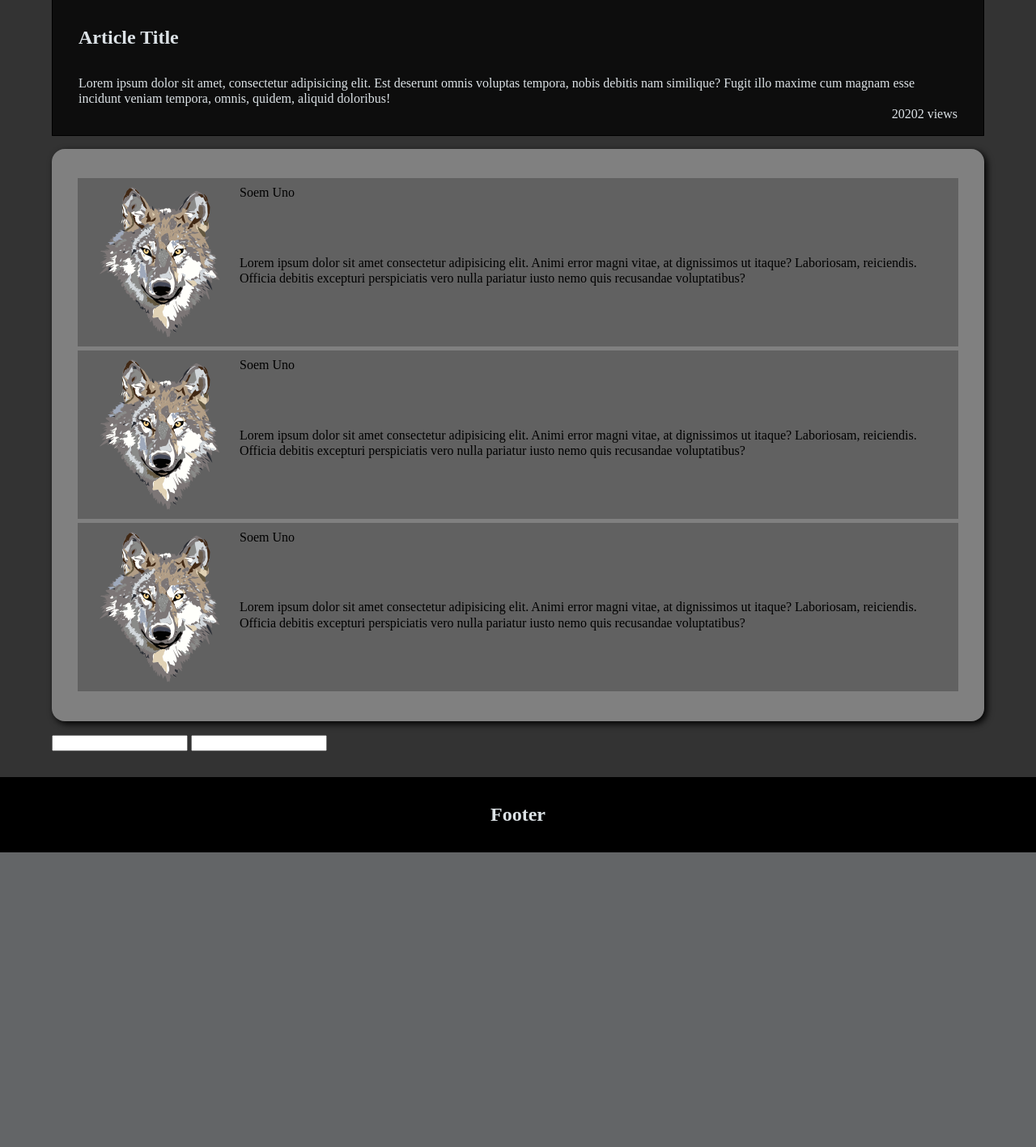
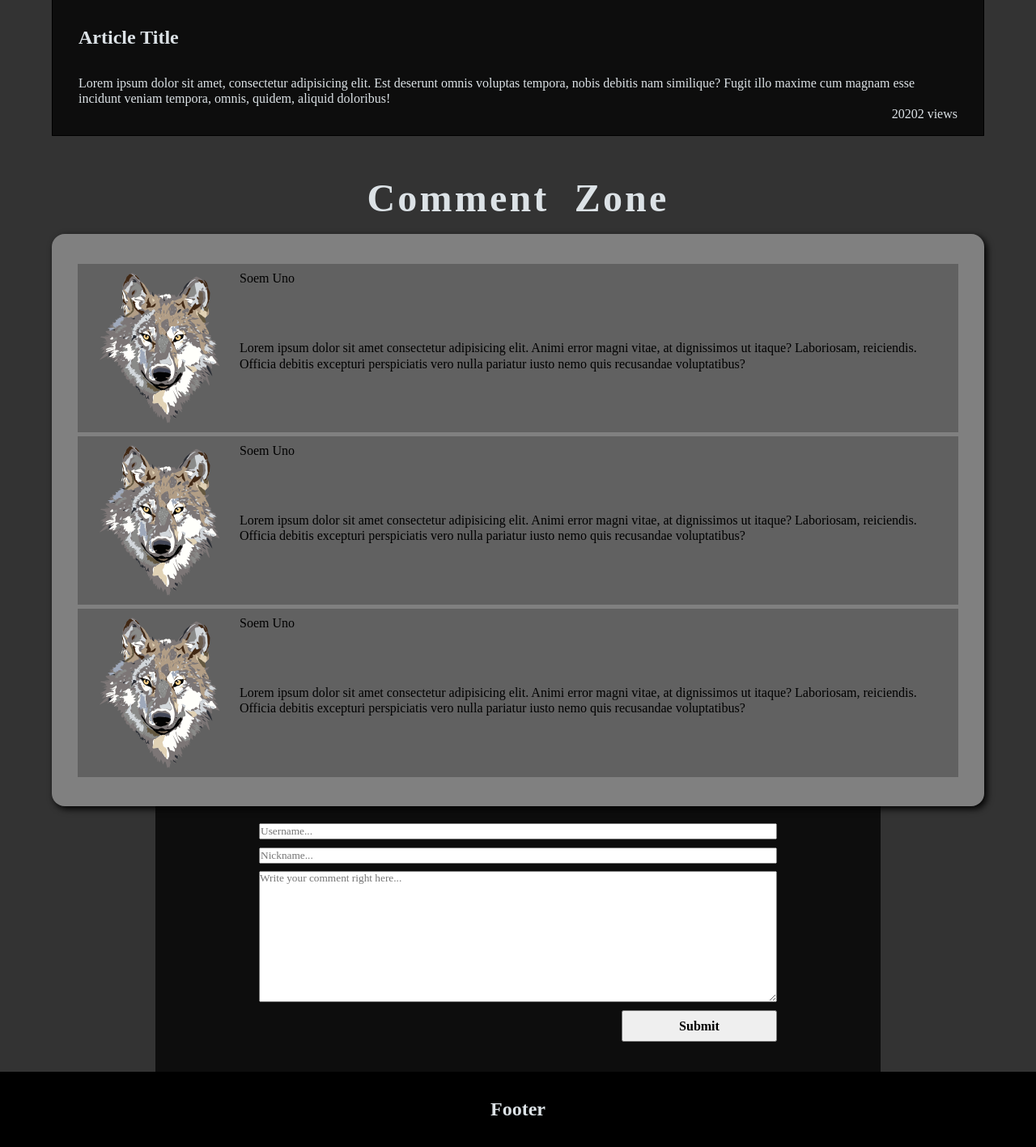
Before and after one commit to Max0nyshchenko/Nature-blog.20.05, a PHP site: page /pages/article.php in a window 1280 px wide. Shown: the part 841-2258 px from the top of the page at 81% size. Before the commit the page ends 1894 px from the top, so only its background shows below. Run offline with PHP 8.4, Linux system fonts and the light colour scheme; some web fonts are replaced.

Commit message:
form comment

```diff
--- a/pages/article.php
+++ b/pages/article.php
@@ -71,6 +71,7 @@ require "../includes/config.php";
 
       <!-- Comment -->
       <div class="articlephp-comments-wrap">
+        <h1>Comment Zone</h1>
         <div class="articlephp-comments">
           <div class="articlephp-comment">
             <img src="../media/wolf-30695.svg" alt="">
@@ -91,9 +92,11 @@ require "../includes/config.php";
       </div>
 
       <!-- LeaveComment Area -->
-      <form action="">
-        <input type="text" name="username" id="username">
-        <input type="text" name="nickname" id="nickname">
+      <form id="comment-form" action="">
+        <input type="text" name="username" id="username" placeholder="Username...">
+        <input type="text" name="nickname" id="nickname" placeholder="Nickname...">
+        <textarea name="comment_php" id="com" cols="30" rows="10" placeholder="Write your comment right here..."></textarea>
+        <button type="submit">Submit</button>
       </form>
     </main>
   </section>
--- a/scss/_article.scss
+++ b/scss/_article.scss
@@ -50,3 +50,44 @@ div.showcase-container.articlePHP-showcase {
     grid-row-end: 3;
   }
 }
+
+#comment-form {
+  display: flex;
+  flex-direction: column;
+  min-width: 50vw;
+  max-width: 60vw;
+  justify-items: center;
+  justify-content: center;
+  margin: 0 auto;
+
+  input,
+  textarea,
+  button {
+    margin: 0.3rem 0;
+  }
+
+  button {
+    font-size: 1rem;
+    font-weight: bold;
+    padding: 0.5rem 1rem;
+    width: 30%;
+    margin-left: 70%;
+    cursor: pointer;
+  }
+
+  &::after {
+    content: "";
+    width: 70vw;
+    background-color: darken(#333, 15);
+    height: 50vh;
+    position: absolute;
+    z-index: -1;
+    transform: translate(-10vw, 0px);
+  }
+}
+
+.articlephp-comments-wrap h1 {
+  text-align: center;
+  width: 100%;
+  margin-top: 3rem;
+}
```
Also changed, not shown: css/main.css (+49 -0 lines), css/main.min.css.
